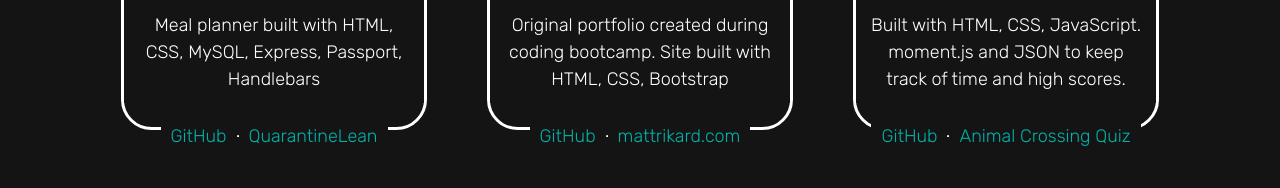
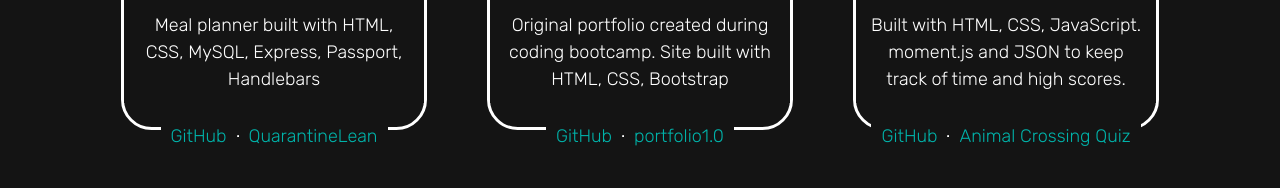
Before and after one commit to madhatter2084/profile2.0, a React (Create React App) app: page / in a window 1280 px wide. Shown: the part 1080-1268 px from the top of the page. Built offline with nearby package versions, Linux system fonts and the light colour scheme.

Commit message:
portfolio1.0 live link text changed to avoid confusion with profile2.0

```diff
--- a/src/routes/portfolio.js
+++ b/src/routes/portfolio.js
@@ -161,7 +161,7 @@ function Portfolio() {
               rel="noreferrer"
               className="portfolioLinks"
             >
-              mattrikard.com
+              portfolio1.0
             </a>
           </div>
         </div>
```
